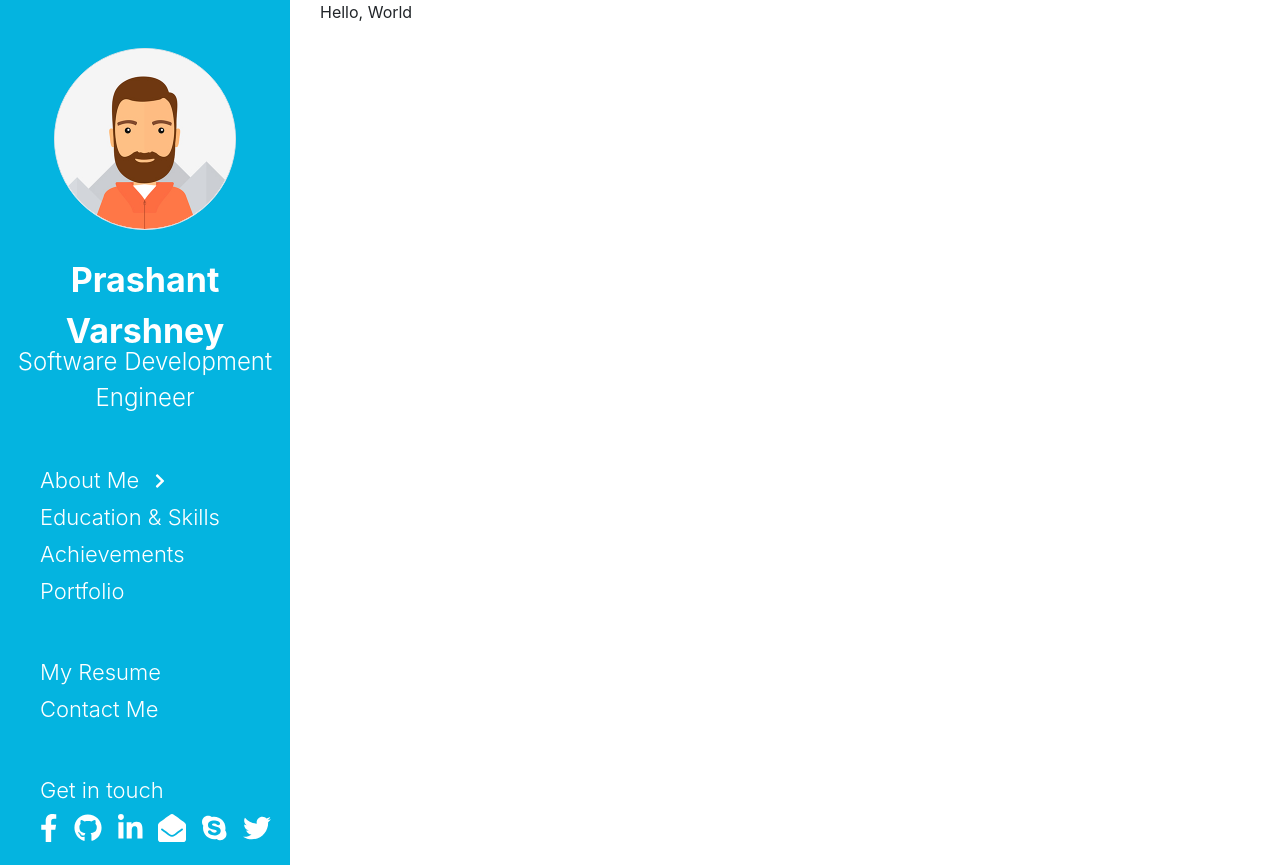
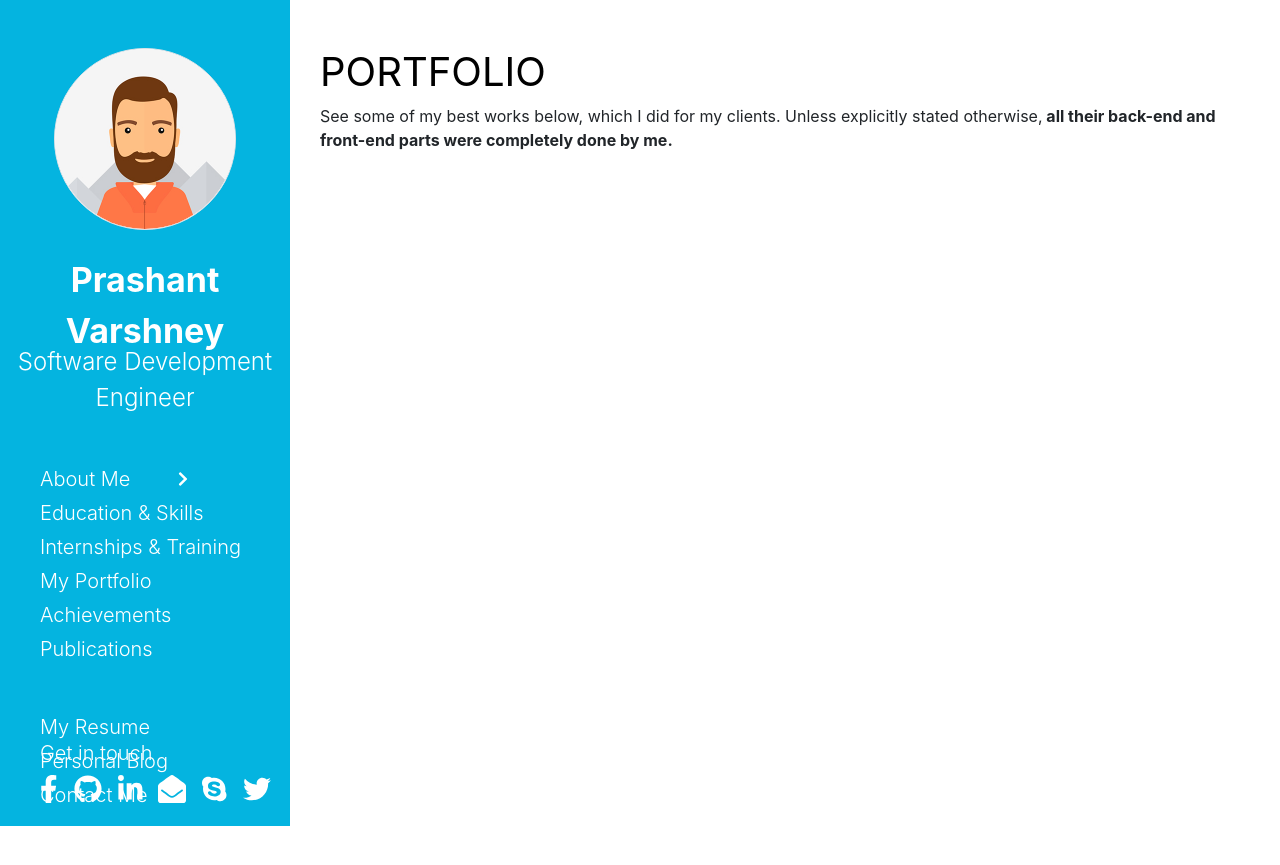
Before and after one commit to prvarshney/my-portfolio, a React (Create React App) app: page / in a window 1280 px wide. After the commit the page ends 826 px from the top, so only its background shows below. Built offline with nearby package versions, Linux system fonts and the light colour scheme.

Commit message:
starting work on portfolio page component

```diff
--- a/src/App.css
+++ b/src/App.css
@@ -1,4 +1,5 @@
 .App {
   height: 100vh;
   width: 100vw;
+  background-color: #ffff;
 }
--- a/src/App.js
+++ b/src/App.js
@@ -2,6 +2,7 @@ import React from 'react';
 import 'bootstrap/dist/css/bootstrap.min.css';
 import './App.css';
 import NavigationBar from './components/navigationBar';
+import PortfolioPage from './components/portfolioPage';
 
 function App() {
   return (
@@ -10,7 +11,7 @@ function App() {
         <NavigationBar />
       </div>
       <div className="col-9">
-        Hello, World
+        <PortfolioPage />
       </div>
     </div>
   );
--- a/src/components/navigationBar.js
+++ b/src/components/navigationBar.js
@@ -27,17 +27,22 @@ export class NavigationBar extends Component {
                 <span className="font-weight-bold d-block" style={{ fontSize: "34px" }}>Prashant Varshney</span>
                 <span className="font-weight-light d-block" style={{ fontSize: '24px', marginTop: '-12px' }}>Software Development Engineer</span>
             </div>
-            <ul className="text-white mt-5 font-weight-light" style={{ fontSize: '22px', listStyle: 'none' }}>
+            <ul className="text-white mt-5 font-weight-light" style={{ fontSize: '20px', listStyle: 'none' }}>
                 <li className="mt-1" style={{ display: "flex", alignItems: "center" }}>
                     About Me
-                    <FontAwesomeIcon style={{ fontSize: '16px' }} icon={faChevronRight} className="ml-3" />
+                    <FontAwesomeIcon style={{ fontSize: '16px' }} icon={faChevronRight} className="ml-5" />
                 </li>
                 <li className="mt-1">Education & Skills</li>
+                <li className="mt-1">Internships & Training</li>
+                <li className="mt-1">My Portfolio</li>
                 <li className="mt-1">Achievements</li>
-                <li className="mt-1">Portfolio</li>
+                <li className="mt-1">Publications</li>
                 <li className="mt-1 mt-5">My Resume</li>
-                <li className="mt-1 mb-5">Contact Me</li>
-                <li className="mt-5">Get in touch</li>
+                <li className="mt-1">Personal Blog</li>
+                <li className="mt-1">Contact Me</li>
+            </ul>
+            <ul className="text-white mt-5 font-weight-light" style={{ position: 'absolute', bottom: 0 ,fontSize: '20px', listStyle: 'none' }}>
+                <li className="font-weight-regular">Get in touch</li>
                 <li style={{ fontSize: "28px" }}>
                     <FontAwesomeIcon icon={["fab", "facebook-f"]} className="mr-3" />
                     <FontAwesomeIcon icon={["fab", "github"]} className="mr-3" />
--- /dev/null
+++ b/src/components/portfolioPage.js
@@ -0,0 +1,13 @@
+import React, { Component } from 'react';
+
+export class PortfolioPage extends Component {
+    render() {
+        return (<div>
+            <h1 style={{ color: "#000", fontWeight: "400" }} className="mt-5">PORTFOLIO</h1>
+            <div>See some of my best works below, which I did for my clients. Unless explicitly stated otherwise,<strong> all their back-end
+                and front-end parts were completely done by me.</strong></div>
+        </div>);
+    }
+}
+
+export default PortfolioPage;
```
